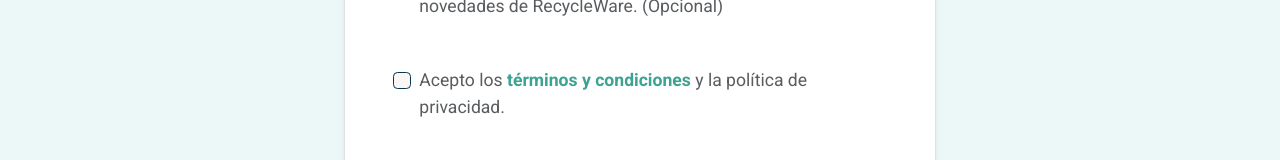
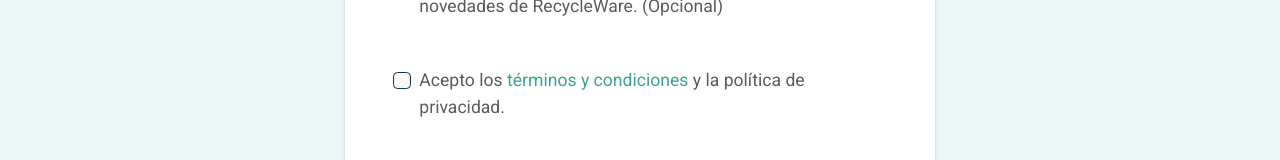
Before and after one commit to RecyclewareDAW/RecycleWare---ReactFronted, a React (Vite) app: page /registro in a window 1280 px wide. Shown: the part 713-873 px from the top of the page. Built offline with nearby package versions, Linux system fonts and the light colour scheme.

Commit message:
Corrigiendo clase del link a terminos y condiciones

```diff
--- a/src/components/RegistroUsuarios/TerminosLegales.jsx
+++ b/src/components/RegistroUsuarios/TerminosLegales.jsx
@@ -18,7 +18,7 @@ export default function TerminosLegales() {
                 errorMessage="Debes aceptar los términos y condiciones."
                 label={
                     <>
-                        Acepto los <Link to="/terminos" target="_blank" rel="noopener noreferrer" className="text-secondary fw-bold text-decoration-none">términos y condiciones</Link> y la política de privacidad.
+                        Acepto los <Link to="/terminos" target="_blank" rel="noopener noreferrer" className="text-link">términos y condiciones</Link> y la política de privacidad.
                     </>
                 }
             />
```
